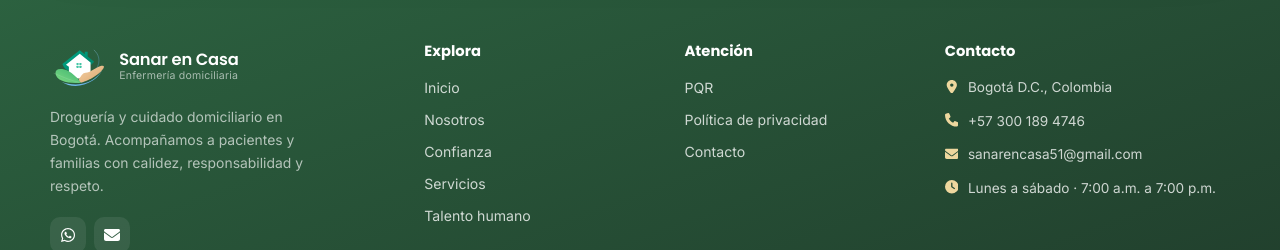
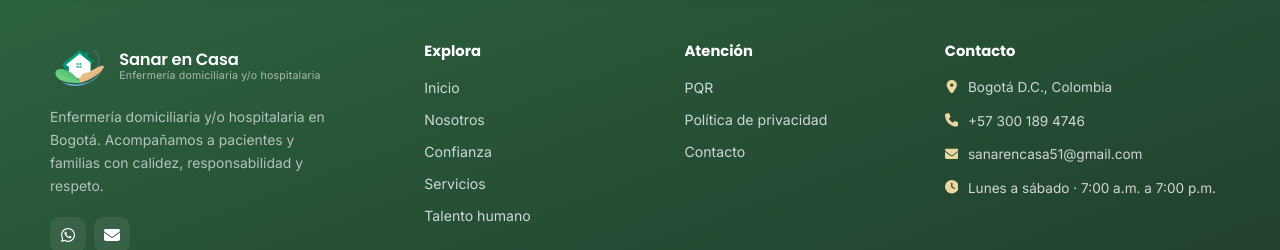
Before and after one commit to BrixnnDev/Sanar-En-Casa, a React (Vite) app: page / in a window 1280 px wide. Shown: the part 4042-4292 px from the top of the page. Built offline with nearby package versions, Linux system fonts and the light colour scheme.

Commit message:
Actualizar el texto del footer a Enfermería domiciliaria y/o hospitalaria

```diff
--- a/src/components/Footer.jsx
+++ b/src/components/Footer.jsx
@@ -32,8 +32,8 @@ export default function Footer() {
           <div className="footer__brand">
             <Logo footer />
             <p className="footer__desc">
-              Droguería y cuidado domiciliario en Bogotá. Acompañamos a pacientes y familias con
-              calidez, responsabilidad y respeto.
+              Enfermería domiciliaria y/o hospitalaria en Bogotá. Acompañamos a pacientes y familias
+              con calidez, responsabilidad y respeto.
             </p>
             <div className="footer__social">
               <a href={contact.whatsapp} target="_blank" rel="noreferrer" aria-label="WhatsApp">
--- a/src/components/Logo.jsx
+++ b/src/components/Logo.jsx
@@ -59,7 +59,7 @@ export default function Logo({ footer = false }) {
       </span>
       <span className="brand__text">
         <strong>Sanar en Casa</strong>
-        <small>Enfermería domiciliaria</small>
+        <small>{footer ? 'Enfermería domiciliaria y/o hospitalaria' : 'Enfermería domiciliaria'}</small>
       </span>
     </Link>
   )
```
